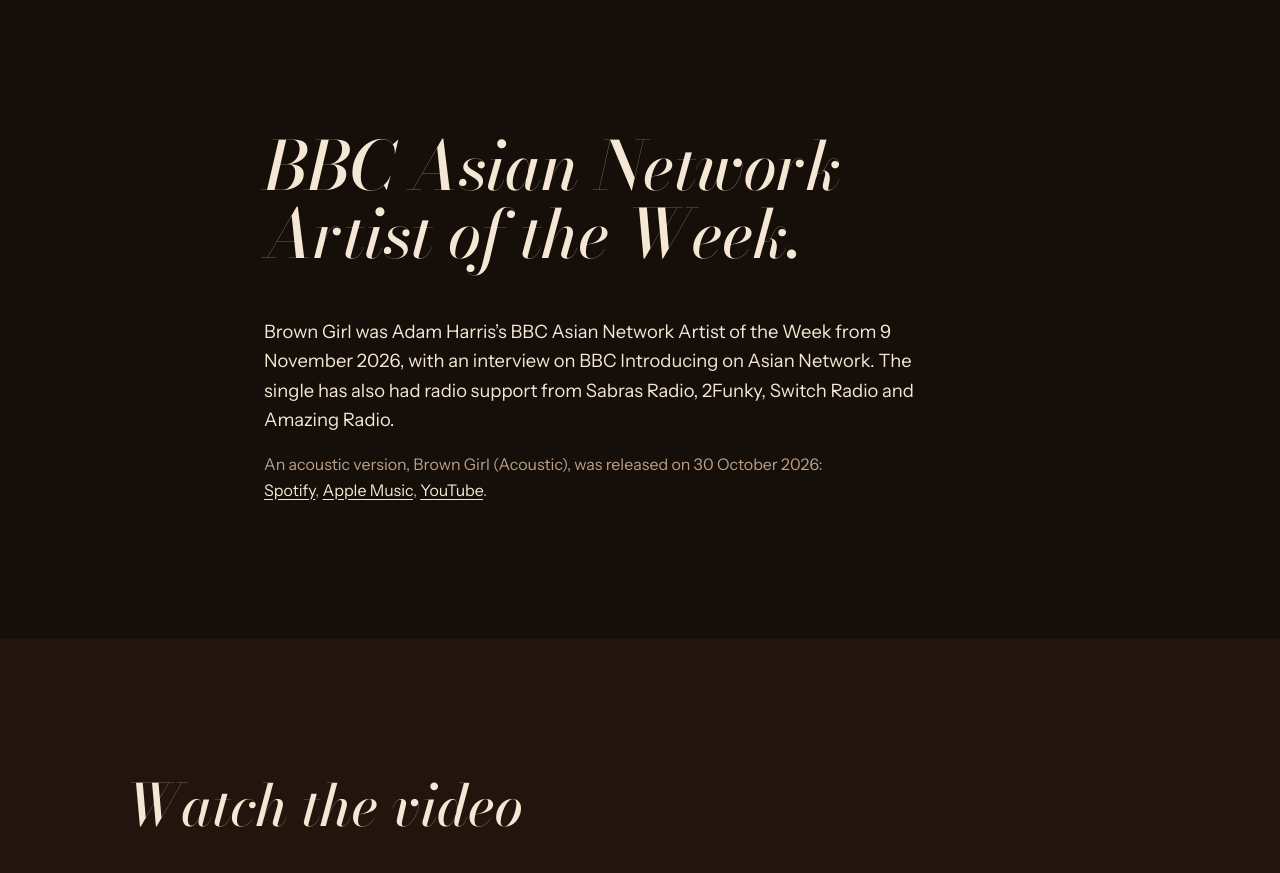
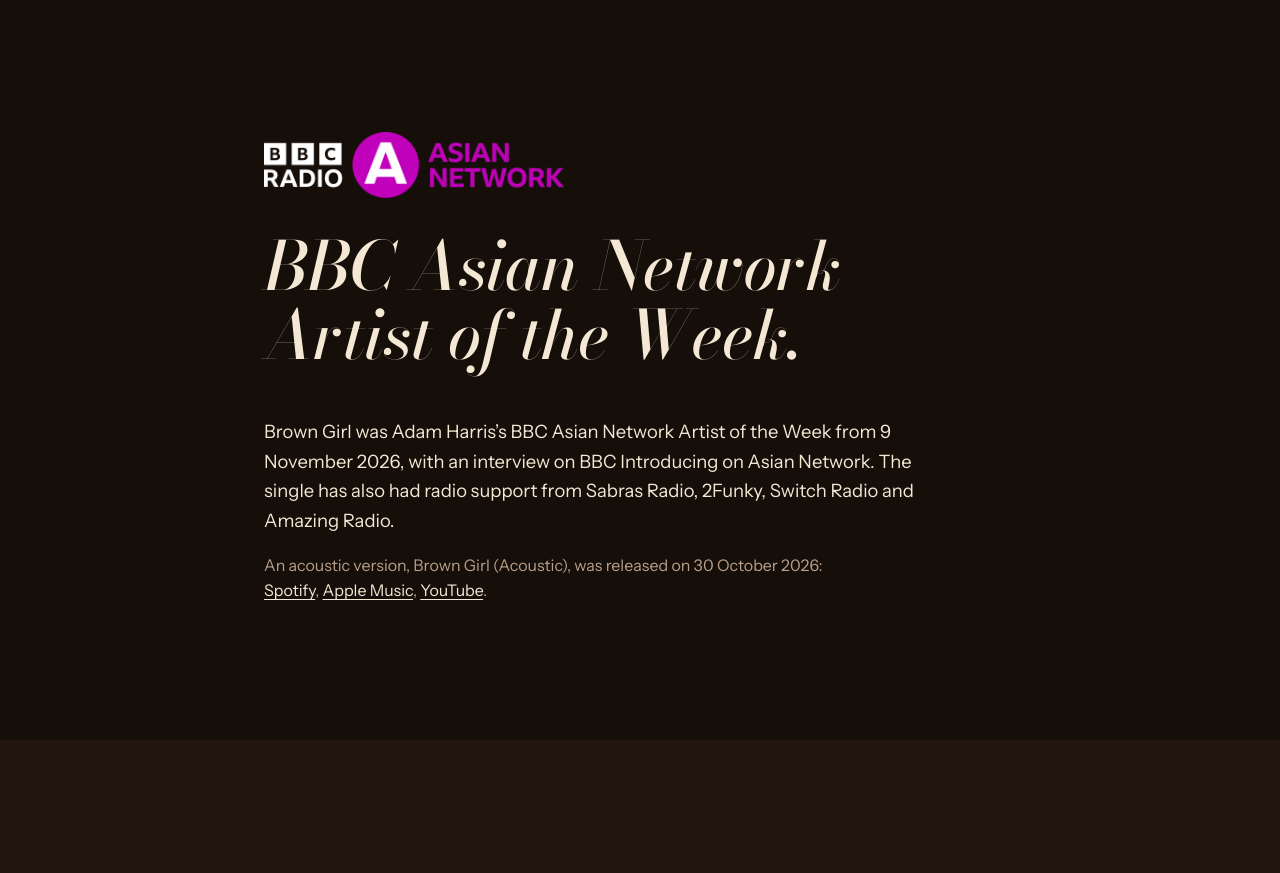
Before and after one commit to itsadamharris/Main_site, a plain HTML site: page brown-girl/index.html in a window 1280 px wide. Shown: the part 2060-2933 px from the top of the page. Drawn offline with nearby package versions, Linux system fonts and the light colour scheme; no server answers.

Commit message:
Brown Girl EPK: BBC Asian Network logo in recognition section
Co-Authored-By: Claude Sonnet 5.5 <noreply@anthropic.com>
Claude-Session: https://claude.ai/code/session_018LhKthnDB31VkpPGqhfkKW

```diff
--- a/brown-girl/index.html
+++ b/brown-girl/index.html
@@ -163,6 +163,7 @@ h3{font:600 1rem/1.3 var(--sans);color:var(--gold);margin-bottom:10px}
 .record h2{font-size:clamp(2.2rem,6.5vw,4.2rem);line-height:1.02;margin-bottom:clamp(28px,4vw,48px)}
 .record p{max-width:56ch;font-size:1.15rem;color:var(--cream)}
 .record p+p{margin-top:1.1em;color:var(--muted);font-size:1rem}
+.record .bbc-logo{display:block;width:min(300px,72vw);height:auto;margin:0 0 clamp(22px,3.5vw,34px)}
 .record p a{color:var(--cream);text-decoration:underline;text-underline-offset:3px}
 
 /* ---------- WATCH ---------- */
@@ -293,6 +294,7 @@ footer{padding:36px var(--pad) 48px;text-align:center;color:var(--muted);font-si
 <!-- ============ RECOGNITION ============ -->
 <section id="recognition" class="record">
   <div class="wrap">
+    <img class="bbc-logo" src="../assets/logo/bbc-asian-network.png" alt="BBC Radio Asian Network" width="1280" height="284">
     <h2>BBC Asian Network Artist of the Week.</h2>
     <p>Brown Girl was Adam Harris’s BBC Asian Network Artist of the Week from 9 November 2026, with an interview on BBC Introducing on Asian Network. The single has also had radio support from Sabras Radio, 2Funky, Switch Radio and Amazing Radio.</p>
     <p>An acoustic version, Brown Girl (Acoustic), was released on 30 October 2026: <a href="https://open.spotify.com/track/7gCsZPCeeyeWgW12YnykNP" target="_blank" rel="noopener">Spotify</a>, <a href="https://music.apple.com/gb/album/brown-girl-acoustic/6825090264?i=6825090265" target="_blank" rel="noopener">Apple Music</a>, <a href="https://www.youtube.com/watch?v=Qf7YXjgMY2g" target="_blank" rel="noopener">YouTube</a>.</p>
```
